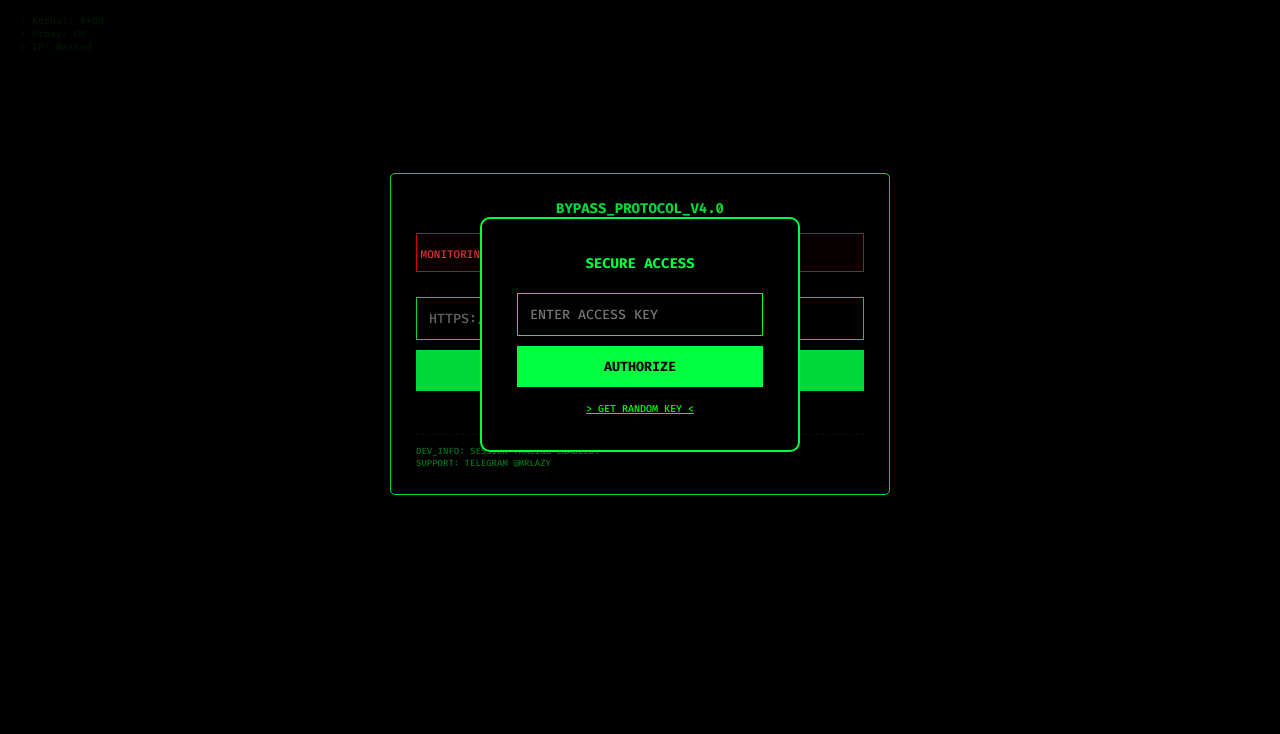
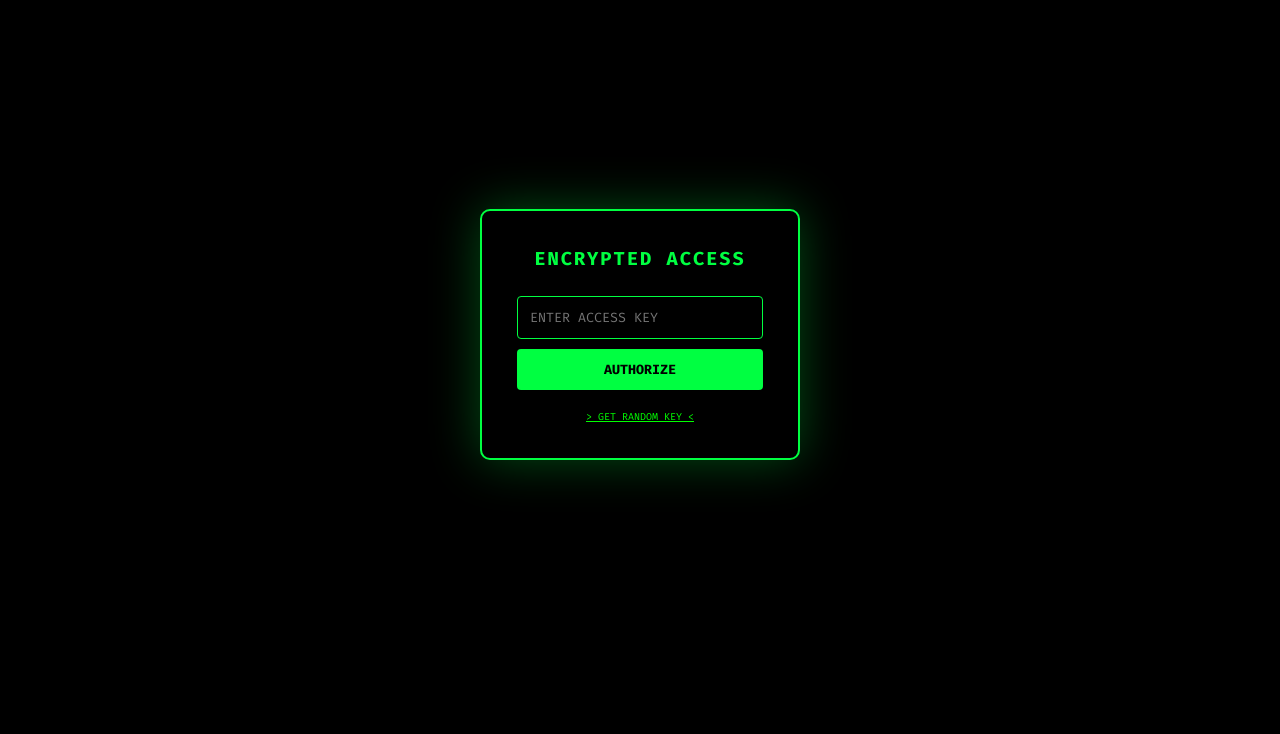
Before and after one commit to mrlazyhacker/Website-Copy-Code, a website: page index.html in a window 1280 px wide. Shown: the part 66-800 px from the top of the page. Drawn offline with nearby package versions, Linux system fonts and the light colour scheme.

Commit message:
Update index.html

```diff
--- a/index.html
+++ b/index.html
@@ -3,111 +3,105 @@
 <head>
     <meta charset="UTF-8">
     <meta name="viewport" content="width=device-width, initial-scale=1.0, maximum-scale=1.0, user-scalable=no">
-    <title>MR LAZY | CYBER TERMINAL</title>
+    <title>MR LAZY | TERMINAL</title>
     <script src="https://cdnjs.cloudflare.com/ajax/libs/three.js/r121/three.min.js"></script>
     <script src="https://cdn.jsdelivr.net/npm/vanta@latest/dist/vanta.trunk.min.js"></script>
     <style>
-        @import url('https://fonts.googleapis.com/css2?family=Fira+Code:wght@300;500;700&display=swap');
+        @import url('https://fonts.googleapis.com/css2?family=Fira+Code:wght@400;700&display=swap');
         * { margin: 0; padding: 0; box-sizing: border-box; font-family: 'Fira Code', monospace; }
         body, html { height: 100%; width: 100%; overflow: hidden; background: #000; color: #00ff41; }
         #vanta-bg { position: fixed; width: 100%; height: 100%; z-index: -1; }
+        #bg-logs { position: fixed; top: 0; left: 0; width: 100%; height: 100%; padding: 80px 20px; font-size: 10px; color: rgba(0, 255, 65, 0.15); pointer-events: none; overflow: hidden; z-index: 0; }
 
-        /* Fake Hacking Logs */
-        #bg-terminal { position: fixed; top: 0; left: 0; width: 100%; height: 100%; padding: 80px 20px; font-size: 10px; color: rgba(0, 255, 65, 0.1); pointer-events: none; overflow: hidden; z-index: 0; }
+        header { position: fixed; top: 0; width: 100%; padding: 15px 25px; display: flex; justify-content: space-between; align-items: center; background: rgba(0, 0, 0, 0.85); border-bottom: 1px solid #00ff41; z-index: 100; }
+        .brand { font-size: 1.5rem; font-weight: bold; letter-spacing: 5px; text-shadow: 0 0 10px #00ff41; }
+        .menu-btn { font-size: 1.5rem; cursor: pointer; }
 
-        header { position: fixed; top: 0; width: 100%; padding: 15px 25px; display: flex; justify-content: space-between; align-items: center; background: rgba(0, 0, 0, 0.8); border-bottom: 1px solid #00ff41; z-index: 100; }
-        .brand { font-size: 1.5rem; font-weight: bold; letter-spacing: 5px; text-shadow: 0 0 10px #00ff41; }
-        .menu-icon { font-size: 1.5rem; cursor: pointer; }
+        .drawer { position: fixed; top: 0; right: -300px; width: 280px; height: 100%; background: rgba(0, 10, 0, 0.98); border-left: 1px solid #00ff41; transition: 0.5s; z-index: 200; padding: 80px 20px; }
+        .drawer.active { right: 0; }
+        .drawer a { display: block; color: #00ff41; text-decoration: none; margin: 20px 0; border-bottom: 1px solid rgba(0,255,65,0.1); padding: 5px; }
 
-        /* Side Drawer */
-        .drawer { position: fixed; top: 0; right: -300px; width: 280px; height: 100%; background: rgba(0, 10, 0, 0.95); border-left: 1px solid #00ff41; transition: 0.5s; z-index: 200; padding: 80px 20px; }
-        .drawer.active { right: 0; }
-        .drawer a { display: block; color: #00ff41; text-decoration: none; margin: 25px 0; border-bottom: 1px solid rgba(0,255,65,0.1); }
-
-        /* Scroll Warning */
-        .warning-container { width: 100%; overflow: hidden; border: 1px solid #f00; background: rgba(50, 0, 0, 0.2); margin: 15px 0; padding: 8px; white-space: nowrap; }
-        .warning-text { display: inline-block; animation: scrollLR 15s linear infinite; font-size: 11px; color: #ff3e3e; }
+        .warn-box { width: 100%; overflow: hidden; border: 1px solid #f00; background: rgba(50, 0, 0, 0.2); margin: 15px 0; padding: 10px; white-space: nowrap; border-radius: 4px; }
+        .warn-text { display: inline-block; animation: scrollLR 15s linear infinite; font-size: 12px; color: #ff3e3e; font-weight: bold; }
         @keyframes scrollLR { from { transform: translateX(-100%); } to { transform: translateX(100%); } }
 
-        /* Main UI */
         .main-ui { display: flex; justify-content: center; align-items: center; height: 100vh; z-index: 10; position: relative; }
-        .terminal-box { width: 90%; max-width: 500px; background: rgba(0, 0, 0, 0.9); border: 1px solid #00ff41; padding: 25px; border-radius: 5px; }
+        .terminal { width: 90%; max-width: 500px; background: rgba(0, 0, 0, 0.9); border: 1px solid #00ff41; padding: 25px; border-radius: 5px; box-shadow: 0 0 30px rgba(0, 255, 65, 0.4); }
 
-        input { width: 100%; background: transparent; border: 1px solid #00ff41; color: #00ff41; padding: 12px; margin: 10px 0; outline: none; }
-        button { width: 100%; background: #00ff41; color: #000; border: none; padding: 12px; font-weight: bold; cursor: pointer; text-transform: uppercase; }
+        input { width: 100%; background: #000; border: 1px solid #00ff41; color: #00ff41; padding: 12px; margin: 10px 0; outline: none; border-radius: 4px; }
+        button { width: 100%; background: #00ff41; color: #000; border: none; padding: 12px; font-weight: bold; cursor: pointer; text-transform: uppercase; border-radius: 4px; }
 
-        /* Black Auth Dialog */
-        #key-overlay { position: fixed; top: 0; left: 0; width: 100%; height: 100%; background: rgba(0, 0, 0, 0.15); display: flex; justify-content: center; align-items: center; z-index: 2000; }
-        .mini-dialog { width: 320px; padding: 35px; background: #000; border: 2px solid #00ff41; text-align: center; border-radius: 10px; }
+        #key-overlay { position: fixed; top: 0; left: 0; width: 100%; height: 100%; background: #000; display: flex; justify-content: center; align-items: center; z-index: 2000; }
+        .dialog { width: 320px; padding: 35px; background: #000; border: 2px solid #00ff41; text-align: center; border-radius: 10px; box-shadow: 0 0 50px rgba(0, 255, 65, 0.3); }
     </style>
 </head>
 <body>
     <div id="vanta-bg"></div>
-    <div id="bg-terminal"></div>
-    <header><div class="brand">MR LAZY</div><div class="menu-icon" onclick="toggleDrawer()">☰</div></header>
+    <div id="bg-logs"></div>
+
+    <header><div class="brand">MR LAZY</div><div class="menu-btn" onclick="toggleD()">☰</div></header>
 
     <div class="drawer" id="drawer">
         <h3>SYSTEM MENU</h3>
         <a href="generatekey.html">GENERATE KEY</a>
-        <a href="#">SUPPORT</a>
-        <a href="#" onclick="toggleDrawer()">CLOSE [X]</a>
+        <a href="https://t.me/MRLAZY">SUPPORT</a>
+        <a href="#" onclick="toggleD()">CLOSE [X]</a>
     </div>
 
     <div id="key-overlay">
-        <div class="mini-dialog">
-            <h3 style="font-size: 14px; margin-bottom: 10px;">SECURE ACCESS</h3>
-            <input type="text" id="access-key" placeholder="ENTER ACCESS KEY">
-            <button onclick="verify()">AUTHORIZE</button>
-            <a href="generatekey.html" style="display:block; color:#0f0; font-size:10px; margin-top:15px;">> GET RANDOM KEY <</a>
+        <div class="dialog">
+            <h3 style="letter-spacing: 2px; margin-bottom: 15px;">ENCRYPTED ACCESS</h3>
+            <input type="text" id="pass" placeholder="ENTER ACCESS KEY">
+            <button onclick="auth()">AUTHORIZE</button>
+            <a href="generatekey.html" style="display:block; color:#0f0; font-size:10px; margin-top:20px;">> GET RANDOM KEY <</a>
         </div>
     </div>
 
     <div class="main-ui">
-        <div class="terminal-box">
-            <h2 style="text-align:center; font-size:14px;">BYPASS_PROTOCOL_V4.0</h2>
-            <div class="warning-container"><div class="warning-text">WARNING: SYSTEM IS MONITORING EXTRACTION. BYPASSING CORS...</div></div>
+        <div class="terminal">
+            <h2 style="text-align:center; font-size:15px; letter-spacing: 1px;">BYPASS_PROTOCOL_V4.0</h2>
+            <div class="warn-box"><div class="warn-text">WARNING: UNAUTHORIZED DATA EXTRACTION MONITORED. BYPASSING SECURITY LAYERS...</div></div>
             <input type="url" id="target" placeholder="HTTPS://TARGET-SITE.COM">
-            <button onclick="run()">EXECUTE EXTRACTION</button>
-            <p style="font-size: 10px; text-align: center; margin-top: 15px;">LIMIT: <span id="lim">2</span>/2</p>
-            <div style="font-size: 9px; margin-top: 15px; color: #008822; border-top: 1px dashed #111; padding-top: 10px;">
-                DEV_INFO: SESSION TRACING ENABLED. <br> SUPPORT: TELEGRAM @MRLAZY
+            <button onclick="execute()">EXECUTE EXTRACTION</button>
+            <div style="font-size: 9px; margin-top: 20px; color: #008822; border-top: 1px dashed #222; padding-top: 10px;">
+                <strong>DEV_NOTES:</strong> START URL WITH HTTPS://. <br>
+                <strong>SUPPORT:</strong> TELEGRAM @MRLAZY
             </div>
         </div>
     </div>
 
     <script>
         VANTA.TRUNK({ el: "#vanta-bg", color: 0x00ff41, backgroundColor: 0x0, spacing: 4.00, chaos: 4.00 });
-        const logs = ["Injecting...", "Bypassing...", "Kernel: 0x88", "Proxy: OK", "IP: Masked"];
+        const data = ["Injecting...", "Decrypting...", "Bypassing CORS...", "Kernel: 0x88", "Proxy: OK"];
         setInterval(() => {
             const d = document.createElement('div');
-            d.innerText = `> ${logs[Math.floor(Math.random()*logs.length)]}`;
-            document.getElementById('bg-terminal').appendChild(d);
-            if(document.getElementById('bg-terminal').children.length > 20) document.getElementById('bg-terminal').innerHTML = "";
-        }, 1500);
+            d.innerText = `> ${data[Math.floor(Math.random()*data.length)]}`;
+            const b = document.getElementById('bg-logs');
+            b.appendChild(d); if(b.children.length > 25) b.innerHTML = "";
+        }, 1200);
 
-        function toggleDrawer() { document.getElementById('drawer').classList.toggle('active'); }
+        function toggleD() { document.getElementById('drawer').classList.toggle('active'); }
 
-        let sessionKey = "";
-        function verify() {
-            sessionKey = document.getElementById('access-key').value;
-            if(sessionKey.startsWith("LAZY-")) {
-                document.getElementById('key-overlay').style.display = 'none';
-            } else { alert("INVALID KEY"); }
+        let skey = "";
+        function auth() {
+            skey = document.getElementById('pass').value;
+            if(skey) document.getElementById('key-overlay').style.display = 'none';
         }
 
-        async function run() {
+        async function execute() {
             const url = document.getElementById('target').value;
+            if(!url) return;
             try {
                 const res = await fetch('/api', {
                     method: 'POST',
                     headers: {'Content-Type': 'application/json'},
-                    body: JSON.stringify({url: url, key: sessionKey})
+                    body: JSON.stringify({url: url, key: skey})
                 });
                 if(res.ok) {
-                    const data = await res.text();
-                    const b = new Blob([data], {type: 'text/html'});
-                    const a = document.createElement('a'); a.href = URL.createObjectURL(b); a.download = "source.html"; a.click();
-                } else { const err = await res.json(); alert(err.error); location.reload(); }
+                    const d = await res.text();
+                    const blob = new Blob([d], {type: 'text/html'});
+                    const a = document.createElement('a'); a.href = URL.createObjectURL(blob); a.download = "source.html"; a.click();
+                } else { const e = await res.json(); alert(e.error); location.reload(); }
             } catch(e) { alert("SERVER ERROR"); }
         }
     </script>
```
